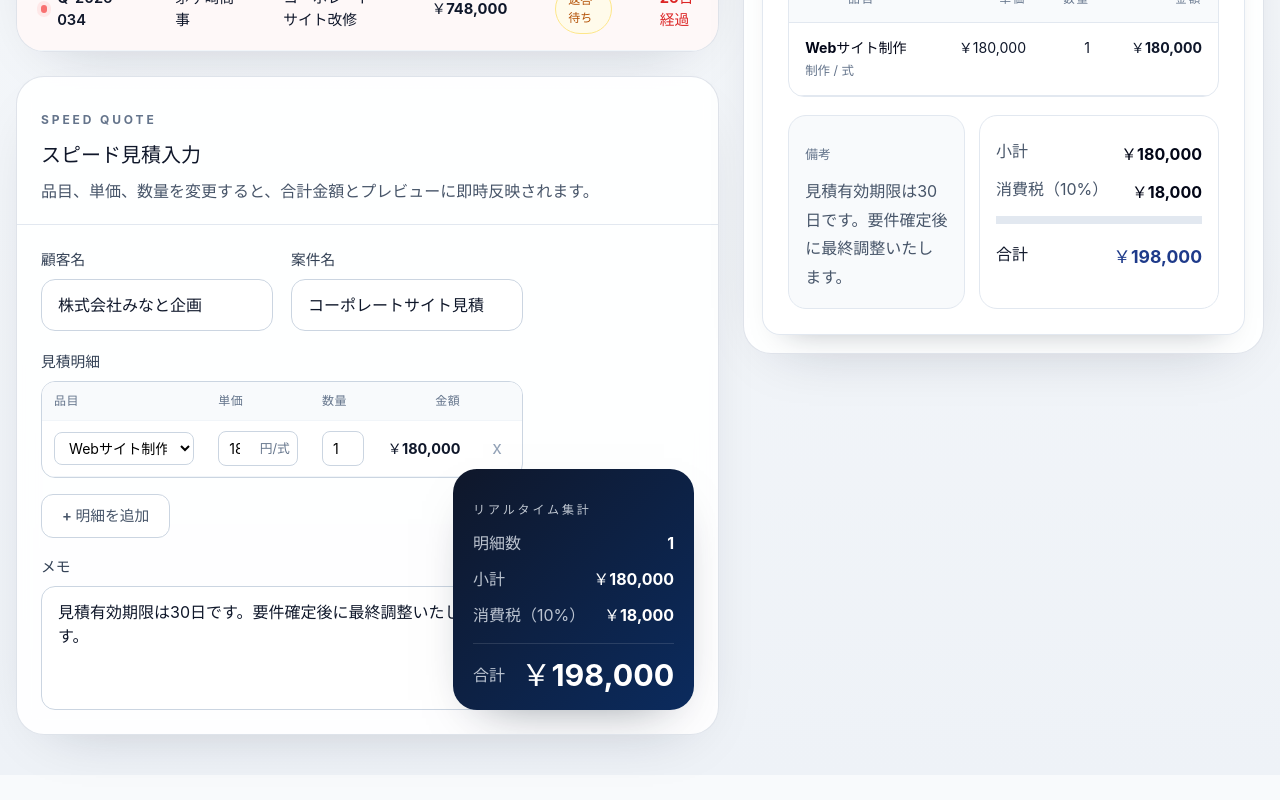
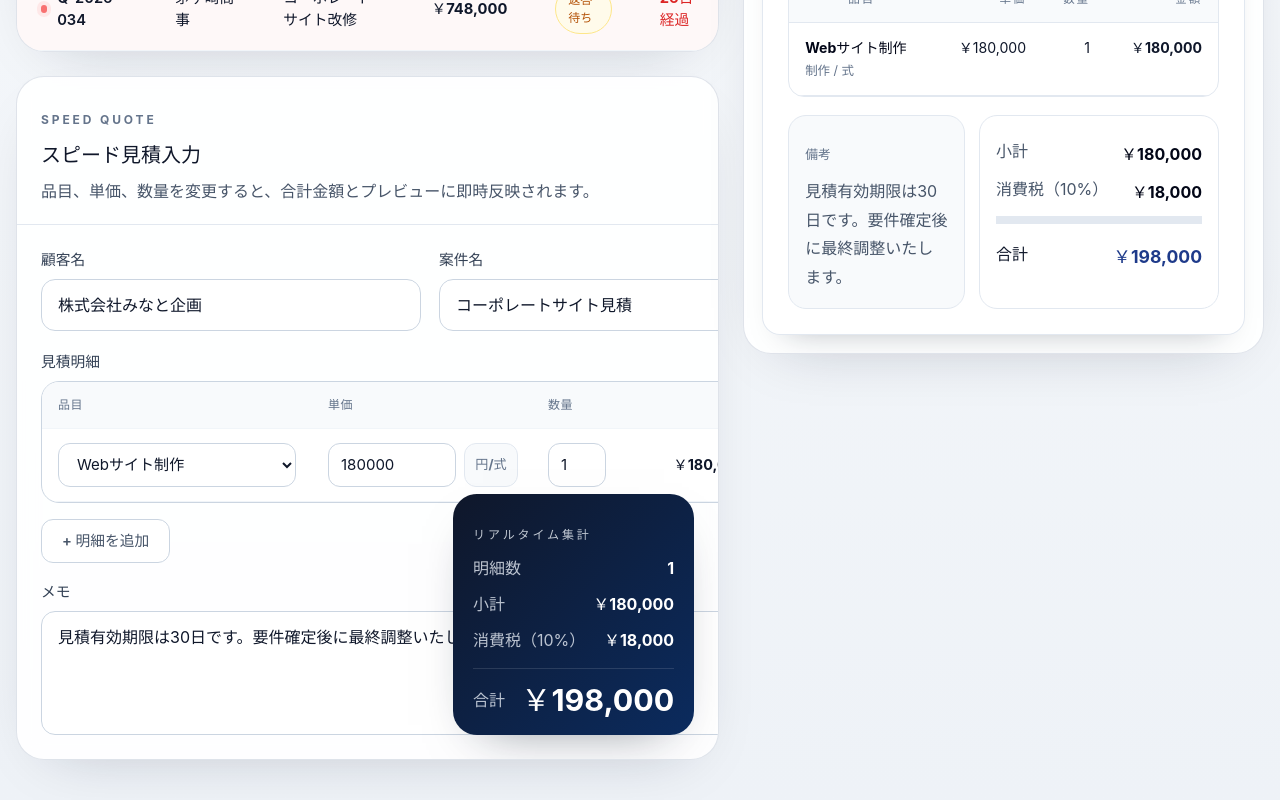
Before and after one commit to HiroyWorks/shonan-dx-app, a React (Vite) app: page / in a window 1280 px wide. Shown: the part 743-1543 px from the top of the page. Before the commit the page ends 1518 px from the top, so only its background shows below. Built offline with nearby package versions, Linux system fonts and the light colour scheme.

Commit message:
Improve quote line item layout

```diff
--- a/src/App.css
+++ b/src/App.css
@@ -772,6 +772,17 @@
   }
 }
 
+@media (max-width: 900px) {
+  .form-items-table {
+    min-width: 700px;
+  }
+
+  .form-items-table th,
+  .form-items-table td {
+    padding: 12px;
+  }
+}
+
 @media (max-width: 720px) {
   .page {
     width: min(100% - 20px, 1280px);
@@ -820,25 +831,53 @@
 .form-table-wrap {
   overflow-x: auto;
   border: 1px solid #cbd5e1;
-  border-radius: 14px;
+  border-radius: 18px;
   background: #fff;
   margin-top: 8px;
   margin-bottom: 12px;
+  box-shadow: inset 0 1px 0 rgba(255, 255, 255, 0.8);
 }
 
 .form-items-table {
   width: 100%;
   border-collapse: collapse;
-  min-width: 480px;
+  min-width: 760px;
+  table-layout: fixed;
 }
 
 .form-items-table th,
 .form-items-table td {
-  padding: 10px 12px;
+  padding: 14px 16px;
   border-bottom: 1px solid #f1f5f9;
   text-align: left;
   vertical-align: middle;
-  font-size: 0.9rem;
+  font-size: 0.92rem;
+}
+
+.form-items-table th:nth-child(1),
+.form-items-table td:nth-child(1) {
+  width: 270px;
+}
+
+.form-items-table th:nth-child(2),
+.form-items-table td:nth-child(2) {
+  width: 220px;
+}
+
+.form-items-table th:nth-child(3),
+.form-items-table td:nth-child(3) {
+  width: 90px;
+}
+
+.form-items-table th:nth-child(4),
+.form-items-table td:nth-child(4) {
+  width: 140px;
+  white-space: nowrap;
+}
+
+.form-items-table th:nth-child(5),
+.form-items-table td:nth-child(5) {
+  width: 56px;
 }
 
 .form-items-table th {
@@ -852,39 +891,51 @@
 
 .form-table-select {
   width: 100%;
+  height: 44px;
   border: 1px solid #cbd5e1;
-  border-radius: 8px;
-  padding: 6px 10px;
-  font-size: 0.88rem;
+  border-radius: 12px;
+  padding: 0 40px 0 14px;
+  font-size: 0.94rem;
   outline: none;
   background: #fff;
+  color: #0f172a;
+  overflow: hidden;
+  text-overflow: ellipsis;
+  white-space: nowrap;
 }
 
 .table-input-addon {
-  position: relative;
-  display: flex;
+  display: grid;
+  grid-template-columns: minmax(128px, 1fr) auto;
   align-items: center;
+  gap: 8px;
 }
 
 .table-input-addon .unit-label {
-  position: absolute;
-  right: 8px;
+  min-width: 54px;
+  height: 44px;
+  display: inline-flex;
+  align-items: center;
+  justify-content: center;
+  border: 1px solid #e2e8f0;
+  border-radius: 12px;
+  background: #f8fafc;
   color: #64748b;
-  font-size: 0.8rem;
-  pointer-events: none;
-}
-
-.table-input-addon input {
-  padding-right: 42px;
+  font-size: 0.82rem;
+  font-weight: 700;
+  white-space: nowrap;
 }
 
 .form-table-input {
   width: 100%;
+  height: 44px;
   border: 1px solid #cbd5e1;
-  border-radius: 8px;
-  padding: 6px 10px;
-  font-size: 0.88rem;
+  border-radius: 12px;
+  padding: 0 12px;
+  font-size: 0.94rem;
   outline: none;
+  color: #0f172a;
+  background: #fff;
 }
 
 .form-table-select:focus,
@@ -894,13 +945,18 @@
 }
 
 .btn-table-delete {
+  width: 34px;
+  height: 34px;
+  display: inline-flex;
+  align-items: center;
+  justify-content: center;
   background: none;
   border: none;
   color: #94a3b8;
   cursor: pointer;
   font-size: 1.1rem;
-  padding: 4px 8px;
-  border-radius: 6px;
+  padding: 0;
+  border-radius: 10px;
   transition: background 0.2s, color 0.2s;
 }
 
--- a/src/App.tsx
+++ b/src/App.tsx
@@ -272,11 +272,11 @@ function App() {
                       <table className="form-items-table">
                         <thead>
                           <tr>
-                            <th style={{ width: '36%' }}>品目</th>
-                            <th style={{ width: '22%' }}>単価</th>
-                            <th style={{ width: '14%' }}>数量</th>
-                            <th className="align-right" style={{ width: '20%' }}>金額</th>
-                            <th style={{ width: '8%' }}></th>
+                            <th style={{ width: 270 }}>品目</th>
+                            <th style={{ width: 220 }}>単価</th>
+                            <th style={{ width: 90 }}>数量</th>
+                            <th className="align-right" style={{ width: 140 }}>金額</th>
+                            <th style={{ width: 56 }}></th>
                           </tr>
                         </thead>
                         <tbody>
```
